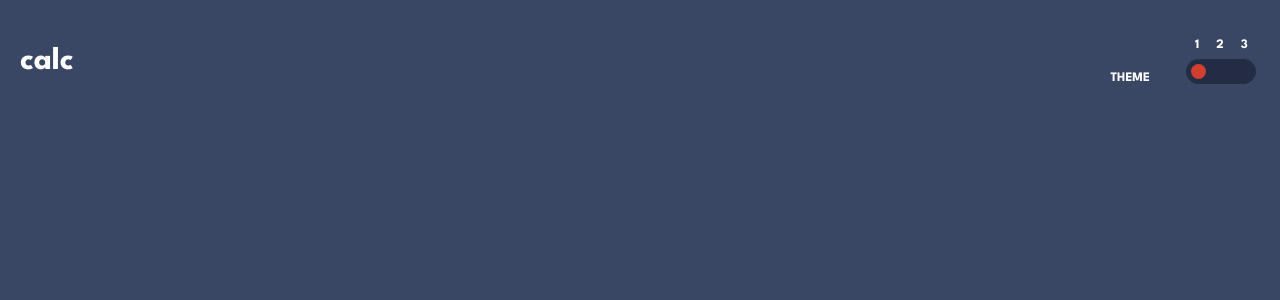
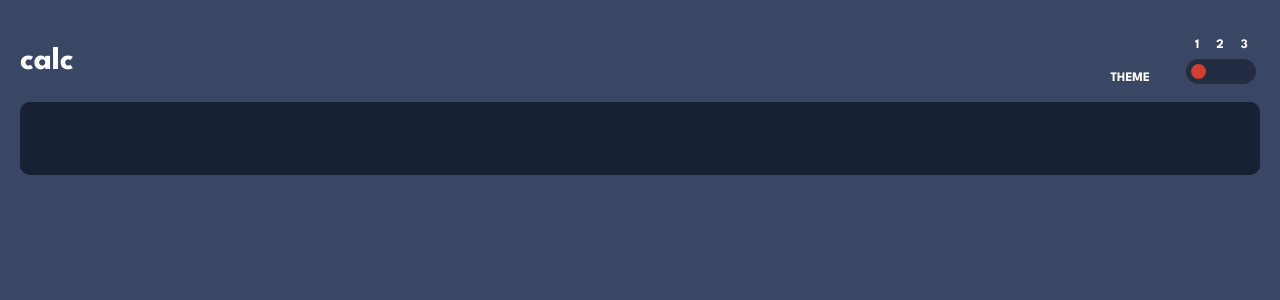
Before and after one commit to noEspagueti/calculator-React, a React (Vite) app: page / in a window 1280 px wide. Shown: the top 300 px of the page. Built offline with nearby package versions, Linux system fonts and the light colour scheme.

Commit message:
incluyendo algoritmo de notacion postfija con pilas

```diff
--- a/src/App.jsx
+++ b/src/App.jsx
@@ -6,8 +6,8 @@ export const App = () => {
     return (
         <main className='__container'>
             <Header />
-            {/* <Screen />
-            <Board /> */}
+            <Screen />
+            {/* <Board /> */}
         </main>
     );
 };
--- a/src/header/components/Toggle.jsx
+++ b/src/header/components/Toggle.jsx
@@ -9,7 +9,6 @@ export const Toggle = memo(({ item, array = []}) => {
             document.getElementById(value).style.opacity = "1";
             localStorage.setItem('theme', value);
             if (value !== item) {
-                console.log(value);
                 document.getElementById(value).style.opacity = "0";
             }
         });
--- a/src/screen/Screen.jsx
+++ b/src/screen/Screen.jsx
@@ -1,7 +1,10 @@
-import React from 'react'
+import React from 'react';
+import { Input } from './components/Input';
 
 export const Screen = () => {
   return (
-    <div>Screen</div>
-  )
-}
+    <section className='__screen'>
+      <Input />
+    </section>
+  );
+};
--- /dev/null
+++ b/src/screen/components/Input.jsx
@@ -0,0 +1,41 @@
+import React, { useState, useEffect, useRef } from 'react'
+// import { calculateOperations } from '../helpers/caltulation';
+// import { lista } from '../helpers/caltulation';
+
+export const Input = () => {
+    const [input, setinput] = useState("");
+
+    const inputRef = useRef(null);
+
+    const onChangeInput = (event) => {
+        setinput(event.target.value);
+    };
+
+
+    const calculation = (e) => {
+        if (e.key !== "Enter") return
+        inputRef.current.focus();
+    }
+
+    console.log(input);
+
+    useEffect(() => {
+        document.addEventListener('keydown', calculation)
+        return () => {
+            document.removeEventListener('keydown', calculation);
+        }
+    }, [])
+
+
+    return (
+        <section className='input__screen'>
+            <input
+                className='inputScreen'
+                ref={inputRef}
+                type="text"
+                value={input}
+                onChange={onChangeInput}
+            />
+        </section>
+    );
+};
--- /dev/null
+++ b/src/screen/helpers/caltulation.js
@@ -0,0 +1,114 @@
+/*
+*  Autor: Miguel Angelo Silva Gómez
+*  GitHub: https://github.com/noEspagueti
+*
+
+*  ===========================
+*  |Notación infija a postfija|
+*  ===========================
+*
+*  INTRODUCCIÓN
+*  Para la funcionalidad de esta aplicación, es necesario expresar los valores de entradas en operaciones aritméticas
+*  sin ambigüedades. Si bien es cierto, la notación postfija ayudará al usuario calcular de forma correcta, respetando
+*  las prioridades de las operaciones sin ningún tipo de error, garantizando la eficiencia del algoritmo.
+*
+*
+*  Fuentes:
+*
+*
+*
+*/
+
+
+
+import { linkedList } from './Stack'
+// export let operators = new linkedList(); // pila para operadores
+// export let operand = new linkedList();   // pila para operandos
+
+const exprePostFija = function () {
+
+    const OPERATORS_PRIORITY = [
+        { op: "^", valueOutStack: 4, valueInStack: 3 },
+        { op: "x", valueOutStack: 2, valueInStack: 2 },
+        { op: "/", valueOutStack: 2, valueInStack: 2 },
+        { op: "+", valueOutStack: 1, valueInStack: 1 },
+        { op: "-", valueOutStack: 1, valueInStack: 1 },
+        { op: "(", valueOutStack: 5, valueInStack: 0 }
+    ];
+
+
+    this.convert = function (infija) {
+
+    }
+
+
+    this.isOperator = function ( operator ) {
+
+    }
+
+    this.priorityOutExp = function (operator) {
+        return OPERATORS_PRIORITY.map((item) => {
+            if (item.op === operator) item.valueOutStack;
+        });
+    }
+
+    this.priorityInStack = function (operator) {
+        return OPERATORS_PRIORITY.map((item) => {
+            if (item.op === operator) item.valueInStack;
+        });
+    }
+
+}
+
+
+
+
+
+
+
+
+
+
+
+
+
+
+
+/*
+
+⠀⠀⠀⠀⠀⠀⠀⠀⠀⠀⠀⠀⠀⠀⠀⠀⠀⠀⠀⠀⠀⠀⠀⠀
+⠀⠀⠀⠀⠀⠀⠀⠀⠀⠀⠀⠀⠀⠀⠀⠀⠀⠀⠀⠀⠀⠀⠀⣀⡤⠖⠒⠒⠒⠒⠦⢤⣀⠀⠀⠀⠀⠀
+⠀⠀⠀⠀⠀⠀⠀⠀⠀⠀⠀⠀⠀⠀⠀⠀⠀⠀⠀⠀⠀⣠⠞⠁⠀⠀⠀⠀⠀⠀⠀⠀⠈⠳⣦⡀⠀⠀
+⠀⠀⠀⠀⠀⠀⠀⠀⠀⠀⠀⠀⠀⠀⠀⠀⠀⠀⠀⠀⡼⠁⠀⠀⣾⣛⣛⣖⣒⠦⣀⠀⠀⠀⢻⢳⡀⠀
+⠀⠀⠀⠀⠀⠀⠀⠀⠀⠀⠀⠀⠀⠀⠀⠀⠀⠀⠀⡼⠀⠀⢀⣀⣉⠀⠀⠀⠈⠓⢎⢷⡀⠀⠈⡆⢷⠀
+⠀⠀⠀⠀⠀⠀⠀⠀⠀⠀⠀⠀⠀⠀⠀⠀⠀⠀⣸⠃⠀⡾⠛⣄⠈⠙⣆⣠⣤⣤⣈⠙⠁⠀⠀⡇⠘⡆
+⠀⠀⠀⠀⠀⠀⠀⠀⠀⠀⠀⠀⠀⠀⠀⠀⠀⢠⠇⠀⠸⣇⠀⠉⠀⢀⡟⠁⢀⡀⠙⣿⠀⠀⠀⡇⠀⣷
+⠀⠀⠀⠀⠀⠀⠀⠀⠀⠀⠀⠀⠀⠀⠀⠀⠀⡞⠀⣀⣀⣿⣲⠤⡴⠛⣇⠀⠈⠉⢁⡿⠀⠀⣸⠁⠀⣿
+⠀⠀⠀⠀⠀⠀⠀⠀⠀⠀⠀⠀⠀⠀⠀⠀⣸⠁⡞⡟⢻⣿⣄⣹⣡⠖⠈⣷⣲⣖⡏⠀⠀⠀⡏⠀⠀⡿
+⠀⠀⠀⠀⠀⠀⠀⠀⠀⠀⠀⠀⠀⠀⠀⢰⡇⠀⢇⢧⠀⠘⠻⣽⣻⣶⣶⣶⠯⣟⡄⠀⠀⣸⠀⠀⢰⠃
+⠀⠀⠀⠀⠀⠀⠀⠀⠀⠀⠀⠀⠀⠀⢠⡏⠀⠀⠈⠫⡿⣶⣄⡀⢰⣟⡛⢦⡀⢸⢸⠀⠀⡇⠀⠀⡼⠀
+⠀⠀⠀⠀⠀⠀⠀⠀⠀⠀⠀⠀⠀⠀⡞⢶⡏⠁⠀⠀⠈⠈⠙⠚⠽⣶⣿⣾⣿⡻⠏⠀⢸⠀⠀⢠⠇⠀
+⠀⠀⠀⠀⠀⠀⠀⠀⠀⠀⠀⠀⠀⣸⠃⠈⠋⠁⠀⠀⠀⠀⠀⠀⠀⠀⢠⠉⠉⠁⠀⢀⡇⠀⠀⣞⠀⠀
+⠀⠀⠀⠀⠀⠀⠀⠀⠀⠀⠀⠀⢠⡇⠀⠀⠀⠀⠀⠀⠀⠀⠀⠀⠀⠀⠂⠀⠀⠀⠀⣼⠀⠀⢀⡽⠀⠀
+⠀⠀⠀⠀⠀⠀⠀⠀⠀⠀⠀⠀⡿⠀⠀⠀⠀⠀⠀⠀⠀⠀⠀⠀⠠⠀⠀⠀⠀⠀⠸⠁⠀⠀⡿⠁⠀⠀
+⠀⠀⠀⠀⠀⠀⠀⠀⠀⠀⠀⣸⠁⠀⠀⠀⠀⠀⠀⠀⠀⠀⠀⠆⠀⠀⠀⠀⠀⠀⠀⠀⠀⢸⠁⠀⠀⠀
+⠀⠀⠀⠀⠀⠀⠀⠀⠀⠀⢰⠇⠀⠀⠀⠀⠀⠀⠀⠀⠀⠀⠀⠀⠀⠀⠀⠀⠀⠀⠀⠀⢀⡟⠀⠀⠀⠀
+⠀⠀⠀⠀⠀⠀⠀⠀⠀⢀⣞⣠⡄⠀⠀⠀⠀⠀⠀⠀⠀⠀⠀⠀⠀⠀⠄⠀⡚⡷⠀⠀⣼⠁⠀⠀⠀⠀
+⠀⠀⠀⠀⠀⠀⠀⠀⢀⡿⢹⣷⠄⠀⠀⠀⠀⠀⠀⠀⠀⠀⠀⠀⢠⡇⠀⠘⠛⠃⠀⣰⠇⠀⠀⠀⠀⠀
+⠀⠀⠀⠀⠀⠀⠀⢠⡞⠀⠀⠀⠀⠀⠀⠀⠀⠀⠀⠀⠀⠀⠀⠀⡞⠁⠀⠀⠀⠀⢠⠟⠀⠀⠀⠀⠀⠀
+⠀⠀⠀⠀⠀⣀⣠⠟⠀⠀⠀⠀⠀⠀⠀⠀⠀⠀⠀⠀⠀⠀⠀⡰⠁⢀⡄⠀⠀⠀⡞⠀⠀⠀⠀⠀⠀⠀
+⠀⠀⠀⠀⢸⡏⠁⠀⠀⠀⠀⡈⠀⠀⠀⠀⠀⠀⠀⠀⠀⠀⣰⠃⢀⡞⠀⠀⠀⡴⠃⠀⠀⠀⠀⠀⠀⠀
+⠀⠀⠀⢀⣼⠁⠀⠀⢠⡴⡼⠀⠀⠀⠀⠀⠀⠀⠀⠀⠀⡸⠃⠀⡞⠁⠀⠀⡼⠁⠀⠀⠀⠀⠀⠀⠀⠀
+⠀⠀⢀⣞⡥⡄⠀⠀⢸⡿⠀⠀⠀⠀⡠⠃⠀⠀⠀⠀⡰⠁⢀⡞⠀⠀⠀⡼⠁⠀⠀⠀⠀⠀⠀⠀⠀⠀
+⠀⠀⡞⢸⣇⠀⠀⠀⠈⠀⠀⠀⢀⡰⠁⠀⠀⠀⢀⡼⠁⢀⡞⠀⠀⠀⣾⠁⠀⠀⠀⠀⠀⠀⠀⠀⠀⠀
+⠀⣼⠁⢀⡎⠀⠀⠀⠀⠀⠀⠀⡞⠁⠀⠀⠀⣠⠏⠀⣠⠋⠀⠀⢰⡶⠋⠀⠀⠀⠀⠀⠀⠀⠀⠀⠀⠀
+⢠⠇⠀⡞⠀⠀⠀⠀⠀⠀⢀⠞⠀⠀⠀⠀⠰⠃⡀⢹⡅⠀⠀⣰⠏⠀⠀⠀⠀⠀⠀⠀⠀⠀⠀⠀⠀⠀
+⣼⠀⢰⠁⠀⠐⣄⠀⠀⡠⠎⠀⠀⠀⢀⡀⠀⠀⠛⠋⠀⢀⡴⠁⠀⠀⠀⠀⠀⠀⠀⠀⠀⠀⠀⠀⠀⠀
+⣿⢀⠇⠀⠀⠀⠈⠉⠉⠀⠀⠀⠀⢠⠎⠀⠀⠀⠀⠀⣰⠟⠁⠀⠀⠀⠀⠀⠀⠀⠀⠀⠀⠀⠀⠀⠀⠀
+⠸⣼⠀⠀⠀⠀⠀⠀⠀⠀⠀⠀⡴⠋⡠⠂⠀⠀⣠⠞⠁⠀⠀⠀⠀⠀⠀⠀⠀⠀⠀⠀⠀⠀⠀⠀⠀⠀
+⠀⠹⣦⡍⢀⠀⠀⠀⠀⠀⣠⠞⣠⠞⠁⢀⣴⠞⠁⠀⠀⠀⠀⠀⠀⠀⠀⠀⠀⠀⠀⠀⠀⠀⠀⠀⠀⠀
+⠀⠀⠈⠳⠾⠥⣀⣠⣔⣋⣵⣊⡤⠴⠚⠉⠀⠀⠀⠀⠀⠀⠀⠀⠀⠀⠀⠀⠀⠀⠀⠀⠀⠀⠀⠀⠀⠀
+⠀⠀⠀⠀⠀⠀⠀⠈⠉⠉⠁⠀⠀⠀⠀⠀⠀⠀⠀⠀⠀⠀⠀⠀⠀⠀⠀⠀⠀⠀⠀⠀⠀⠀⠀⠀⠀⠀⠀⠀⠀⠀⠀⠀⠀⠀
+
+⠀⠀⠀⠀⠀⠀⠀⠀⠀⠀⠀⠀⠀⠀⠀⠀⠀⠀⠀
+*/
--- a/src/style/style.css
+++ b/src/style/style.css
@@ -56,7 +56,7 @@
 
     /*Text*/
     --headerColorText: hsl(52, 100%, 62%);
-    --veryDarkBlue :hsl(198, 20%, 13%);
+    --veryDarkBlue: hsl(198, 20%, 13%);
     --white: hsl(0, 0%, 100%);
 
 }
@@ -65,6 +65,8 @@
 *::after,
 *::before {
     box-sizing: border-box;
+    font-family: 'League Spartan',
+    sans-serif;
 }
 
 
@@ -74,7 +76,6 @@ html {
     padding: 0;
     width: 100%;
     height: 100%;
-    font-family: 'League Spartan', sans-serif;
     font-weight: 700;
 }
 
@@ -99,7 +100,7 @@ body {
     color: var(--headerColorText);
 }
 
-.title h1{
+.title h1 {
     font-size: 32px;
 }
 
@@ -112,7 +113,7 @@ body {
 }
 
 
-.container__toggle_switch{
+.container__toggle_switch {
     justify-items: center;
     display: grid;
     place-items: center;
@@ -132,11 +133,12 @@ body {
     margin: 0;
 }
 
-.title__theme{
+.title__theme {
     object-fit: contain;
     height: fit-content;
 }
-.title__theme  p{
+
+.title__theme p {
     margin: 0;
 }
 
@@ -149,7 +151,7 @@ body {
     object-fit: contain;
     height: fit-content;
     padding: 5px 0;
-    gap:  0 8px;
+    gap: 0 8px;
     background-color: var(--toogleKeypadBackground);
 }
 
@@ -166,3 +168,49 @@ body {
 .__header .__toggle input:hover {
     cursor: pointer;
 }
+
+
+/*Screen*/
+
+
+.__screen {
+    max-height: 85px;
+    border-radius: 10px;
+    box-sizing: border-box;
+    padding: 20px 16px;
+    display: flex;
+    align-items: center;
+    justify-content: flex-end;
+    background-color: var(--screenBackground);
+    color: var(--headerColorText);
+
+}
+.input__screen{
+    width: 100%;
+}
+
+.input__screen input{
+    width: 100%;
+    display: flex;
+    justify-content: end;
+    object-fit: contain;
+    border: none;
+    font-size: 34px;
+    background-color: var(--screenBackground);
+    color: var(--headerColorText);
+    text-align: right;
+}
+
+.input__screen input:focus{
+    border: 0;
+    outline: none;
+}
+
+.input__screen input:checked {
+    border: 0;
+    outline: none;
+}
+
+.__screen>* {
+    margin: 0;
+}
```
Also changed, not shown: src/screen/helpers/Stack.js (added, +43 -0 lines).
